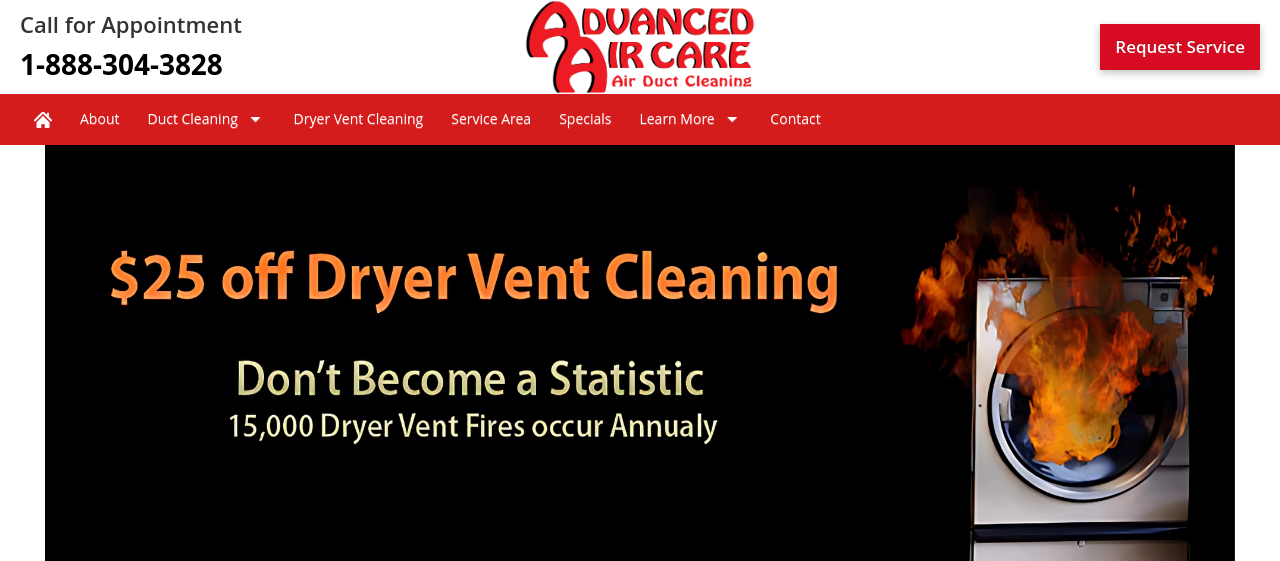
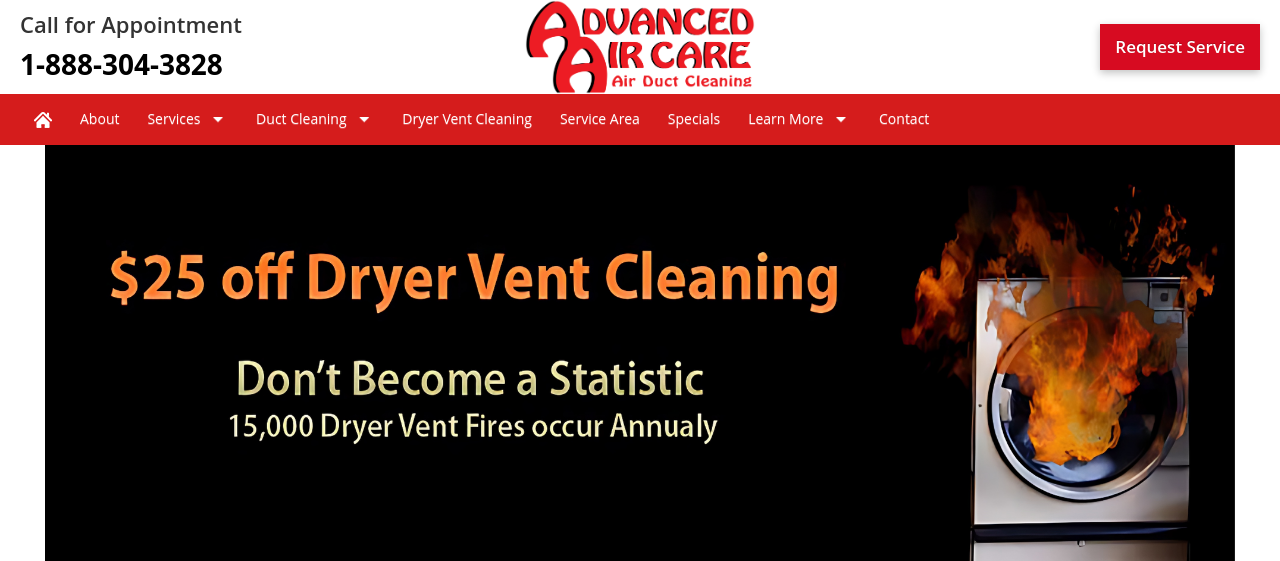
Before and after one commit to AbubakarCinnova/aircare, a PHP site: page /index.php in a window 1280 px wide. Shown: the top 561 px of the page. Run offline with PHP 8.4, Linux system fonts and the light colour scheme; some libraries are stand-ins or nearby versions; some web fonts are replaced.

Commit message:
Update menu.php

```diff
--- a/menu.php
+++ b/menu.php
@@ -76,6 +76,14 @@
                         </a></li>
 
 
+                    <li><a class="dropdown-toggle">Services <span class="material-symbols-outlined arrow-dropdown">
+                                arrow_drop_down
+                            </span></a>
+                        <ul class="dropdown-menu">
+
+
+                        </ul>
+                    </li>
                     <li><a class="dropdown-toggle" href="<?php echo $base_url ?>/duct-cleaning.php">Duct Cleaning <span
                                 class="material-symbols-outlined arrow-dropdown">
                                 arrow_drop_down
```
